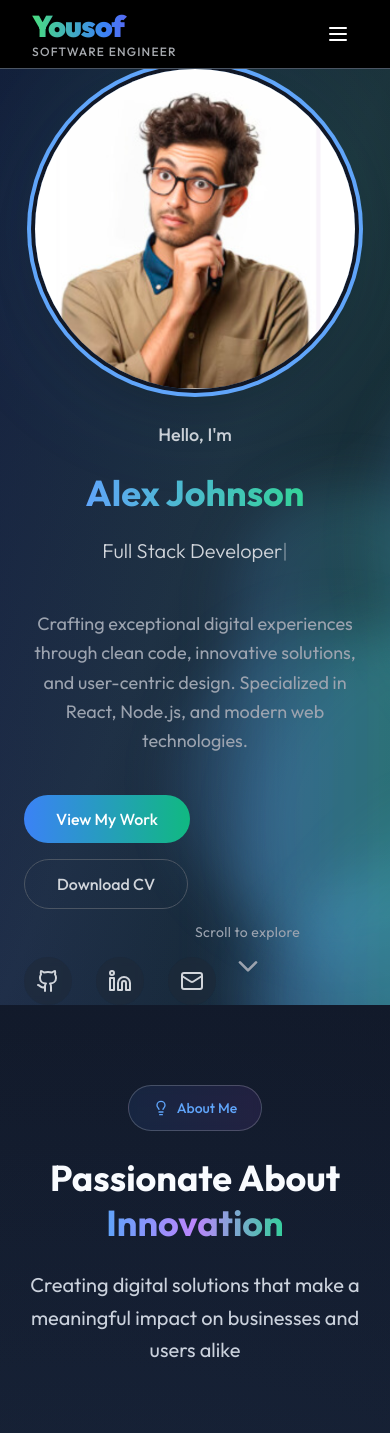
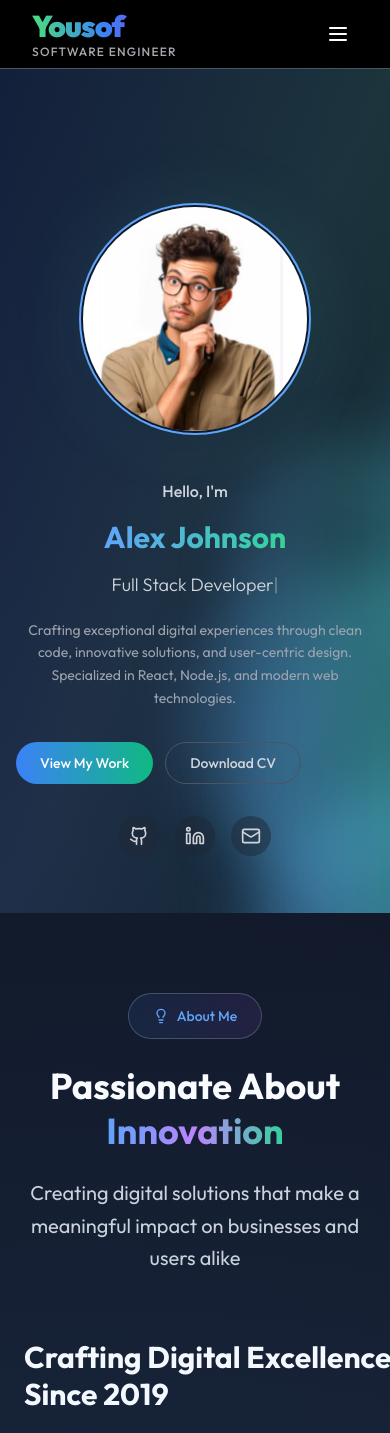
Before and after one commit to LlaryBett/My-Portfolio, a React (Vite) app: page / in a window 390 px wide. Shown: the top 1433 px of the page. Built offline with nearby package versions, Linux system fonts and the light colour scheme.

Commit message:
Enhance Hero component layout and styles for improved responsiveness and visual appeal

```diff
--- a/src/components/Hero.jsx
+++ b/src/components/Hero.jsx
@@ -1,4 +1,4 @@
-import  { useState, useEffect } from 'react';
+import { useState, useEffect } from 'react';
 import { motion } from 'framer-motion';
 import { ChevronDown, Github, Linkedin, Mail } from 'lucide-react';
 import HeroImage from '../assets/hero-image.png';
@@ -37,7 +37,15 @@ const Hero = () => {
   };
 
   return (
-    <section className="min-h-screen flex items-center relative overflow-hidden px-6 lg:px-12">
+    <section
+      id="home"
+      className="
+        min-h-screen flex items-center relative overflow-hidden
+        px-4 sm:px-6 lg:px-10  // Mobile: px-4, Small: px-6, Large: px-10 (preserved)
+        scroll-mt-[70px]  // Added scroll margin for fixed navbar
+        pt-[80px] sm:pt-[70px]  // Mobile padding adjustment
+      "
+    >
       {/* Background gradient */}
       <div className="absolute inset-0 bg-gradient-to-br from-gray-900 via-gray-800 to-gray-900">
         <div className="absolute inset-0 bg-gradient-to-r from-blue-600/10 to-emerald-600/10" />
@@ -71,42 +79,42 @@ const Hero = () => {
 
       {/* Content grid */}
       <motion.div
-        className="relative z-10 flex flex-col-reverse md:grid md:grid-cols-2 gap-8 max-w-6xl mx-auto items-center w-full"
+        className="relative z-10 flex flex-col-reverse md:grid md:grid-cols-2 gap-6 sm:gap-8 max-w-6xl mx-auto items-center w-full"
         variants={containerVariants}
         initial="hidden"
         animate="visible"
       >
         {/* LEFT - Text */}
-        <div className="text-center md:text-left space-y-6">
-          <motion.h2 variants={itemVariants} className="text-lg sm:text-xl font-medium text-gray-300">
+        <div className="text-center md:text-left space-y-4 sm:space-y-6">
+          <motion.h2 variants={itemVariants} className="text-base sm:text-lg lg:text-xl font-medium text-gray-300">
             Hello, I&apos;m
           </motion.h2>
 
-          <motion.h1 variants={itemVariants} className="text-4xl sm:text-6xl lg:text-7xl font-bold text-white">
+          <motion.h1 variants={itemVariants} className="text-3xl sm:text-4xl md:text-6xl lg:text-7xl font-bold text-white">
             <span className="bg-gradient-to-r from-blue-400 to-emerald-400 bg-clip-text text-transparent">
               Alex Johnson
             </span>
           </motion.h1>
 
-          <motion.div variants={itemVariants} className="text-xl sm:text-2xl lg:text-3xl font-light text-gray-300 h-12">
+          <motion.div variants={itemVariants} className="text-lg sm:text-xl md:text-2xl lg:text-3xl font-light text-gray-300 h-8 sm:h-10 lg:h-12">
             {displayText}
             <span className="animate-pulse">|</span>
           </motion.div>
 
-          <motion.p variants={itemVariants} className="text-lg text-gray-400 max-w-xl leading-relaxed">
+          <motion.p variants={itemVariants} className="text-sm sm:text-base lg:text-lg text-gray-400 max-w-xl leading-relaxed px-2 sm:px-0">
             Crafting exceptional digital experiences through clean code, innovative solutions, and user-centric design. Specialized in React, Node.js, and modern web technologies.
           </motion.p>
 
-          <motion.div variants={itemVariants} className="flex flex-wrap md:flex-nowrap gap-4 pt-4">
+          <motion.div variants={itemVariants} className="flex flex-row gap-3 sm:gap-4 pt-4">
             <motion.button
-              className="px-8 py-3 bg-gradient-to-r from-blue-500 to-emerald-500 text-white rounded-full font-medium hover:shadow-lg hover:shadow-blue-500/25 transition-shadow duration-300"
+              className="px-6 sm:px-8 py-2.5 sm:py-3 bg-gradient-to-r from-blue-500 to-emerald-500 text-white rounded-full font-medium hover:shadow-lg hover:shadow-blue-500/25 transition-shadow duration-300 text-sm sm:text-base"
               whileHover={{ scale: 1.05 }}
               whileTap={{ scale: 0.95 }}
             >
               View My Work
             </motion.button>
             <motion.button
-              className="px-8 py-3 border border-gray-600 text-gray-300 rounded-full font-medium hover:border-gray-500 hover:text-white transition-colors duration-300"
+              className="px-6 sm:px-8 py-2.5 sm:py-3 border border-gray-600 text-gray-300 rounded-full font-medium hover:border-gray-500 hover:text-white transition-colors duration-300 text-sm sm:text-base"
               whileHover={{ scale: 1.05 }}
               whileTap={{ scale: 0.95 }}
             >
@@ -114,7 +122,7 @@ const Hero = () => {
             </motion.button>
           </motion.div>
 
-          <motion.div variants={itemVariants} className="flex space-x-6 pt-6">
+          <motion.div variants={itemVariants} className="flex justify-center md:justify-start space-x-4 sm:space-x-6 pt-4 sm:pt-6">
             {[
               { Icon: Github, href: "#", label: "GitHub" },
               { Icon: Linkedin, href: "#", label: "LinkedIn" },
@@ -123,11 +131,11 @@ const Hero = () => {
               <motion.a
                 key={label}
                 href={href}
-                className="p-3 rounded-full bg-gray-800/50 backdrop-blur-sm text-gray-300 hover:text-white hover:bg-gray-700/50 transition-colors duration-300"
+                className="p-2.5 sm:p-3 rounded-full bg-gray-800/50 backdrop-blur-sm text-gray-300 hover:text-white hover:bg-gray-700/50 transition-colors duration-300"
                 whileHover={{ scale: 1.1, y: -2 }}
                 whileTap={{ scale: 0.9 }}
               >
-                <Icon size={24} />
+                <Icon size={20} className="sm:w-6 sm:h-6" />
               </motion.a>
             ))}
           </motion.div>
@@ -136,25 +144,25 @@ const Hero = () => {
         {/* RIGHT - Image */}
         <motion.div
           variants={itemVariants}
-          className="flex justify-center md:justify-end relative"
+          className="flex justify-center md:justify-end relative mb-6 md:mb-0"
         >
-          <div className="absolute inset-0 bg-gradient-to-tr from-blue-400/20 to-emerald-400/20 rounded-full blur-3xl animate-pulse" />
+          <div className="absolute inset-0 bg-gradient-to-tr from-blue-400/20 to-emerald-400/20 rounded-full blur-2xl sm:blur-3xl animate-pulse" />
           <img
             src={HeroImage}
             alt="Profile"
-            className="relative w-80 h-80 md:w-[22rem] md:h-[22rem] rounded-full object-cover ring-4 ring-blue-400 ring-offset-4 ring-offset-gray-900 shadow-2xl"
+            className="relative w-56 h-56 sm:w-72 sm:h-72 md:w-80 md:h-80 lg:w-[22rem] lg:h-[22rem] rounded-full object-cover ring-2 sm:ring-4 ring-blue-400 ring-offset-2 sm:ring-offset-4 ring-offset-gray-900 shadow-xl sm:shadow-2xl"
           />
         </motion.div>
       </motion.div>
 
       {/* Scroll down icon */}
       <motion.div
-        className="absolute bottom-8 left-1/2 transform -translate-x-1/2 flex flex-col items-center"
+        className="absolute bottom-6 sm:bottom-8 left-1/2 transform -translate-x-1/2 flex-col items-center hidden sm:flex"
         animate={{ y: [0, 10, 0] }}
         transition={{ duration: 2, repeat: Infinity }}
       >
-        <span className="mb-2 text-gray-400 text-sm tracking-wide">Scroll to explore</span>
-        <ChevronDown className="text-gray-400" size={32} />
+        <span className="mb-2 text-gray-400 text-xs sm:text-sm tracking-wide">Scroll to explore</span>
+        <ChevronDown className="text-gray-400 w-6 h-6 sm:w-8 sm:h-8" />
       </motion.div>
     </section>
   );
```
